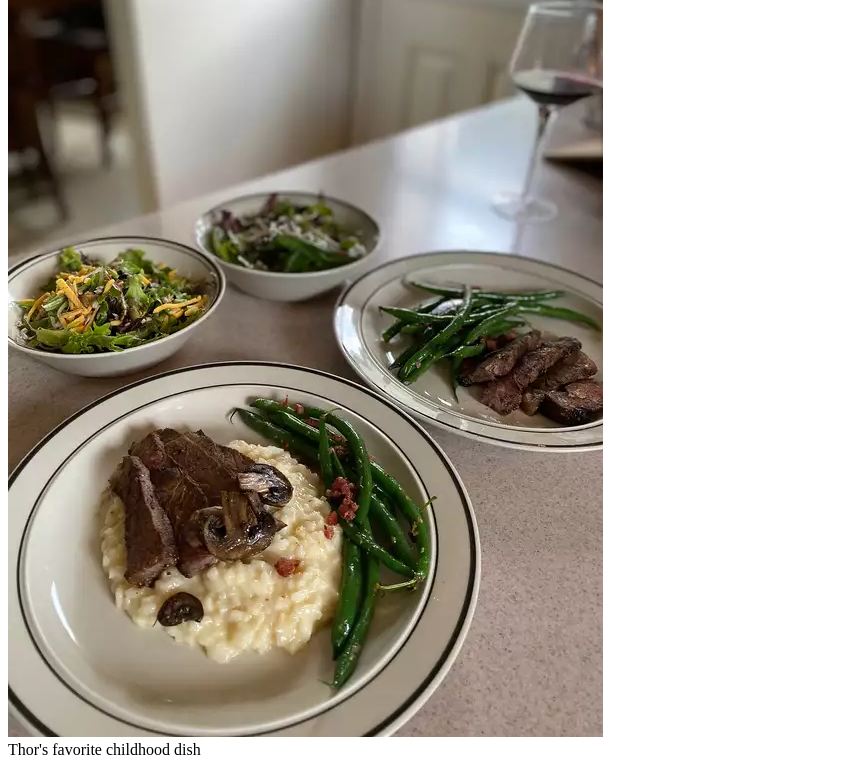
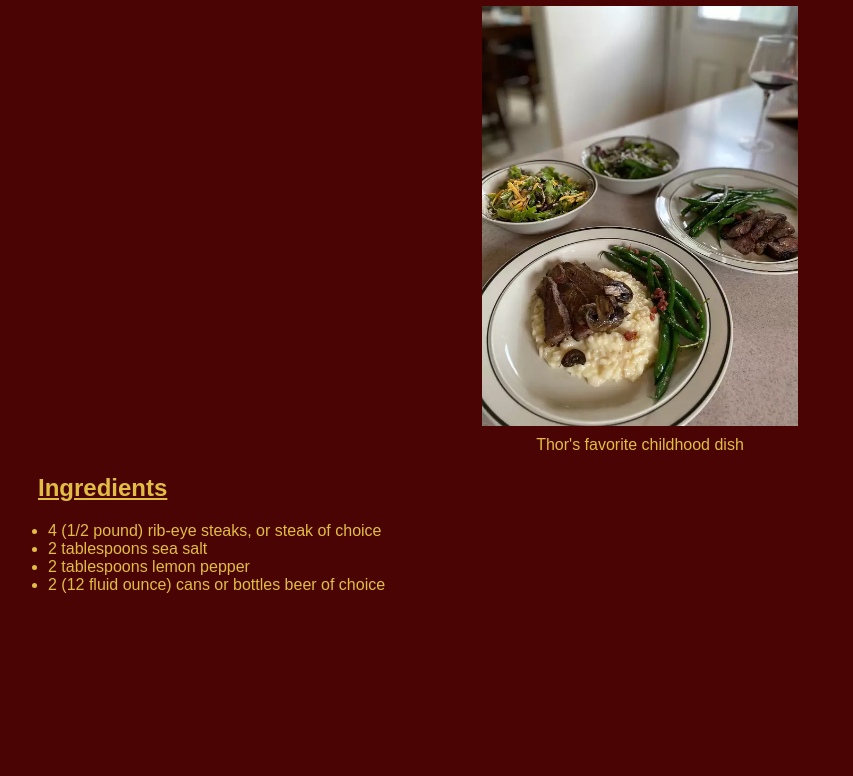
Before and after one commit to chrisFausta/odin-recipes, a plain HTML site: page steak.html in a window 1280 px wide. Shown: the part 180-956 px from the top of the page, without its empty margins (0-853 px from the left). After the commit the page ends 800 px from the top, so only its background shows below. Drawn offline with Linux system fonts and the light colour scheme; files that its build step writes are made by us from their sources.

Commit message:
adds styling to recipe html files and changes image for lasagna.html

```diff
--- a/steak.html
+++ b/steak.html
@@ -5,7 +5,7 @@
     <meta http-equiv="X-UA-Compatible" content="IE=edge">
     <meta name="viewport" content="width=\, initial-scale=1.0">
     <title>Odin's Beer Steak</title>
-    <link href="./recipes.css" rel="stylesheet">
+    <link href="./styles/recipes.css" rel="stylesheet">
 </head>
 <body>
     <header>
--- a/styles/recipes.css
+++ b/styles/recipes.css
@@ -0,0 +1,30 @@
+body {
+    font-family: fantasy, serif;
+    background-color: #4A0404;
+}
+
+h1 {
+    margin-top: 50px;
+}
+
+img {
+    display: block;
+    margin-left: auto;
+    margin-right: auto;
+    padding-bottom: 10px;
+    width: 25%;
+}
+
+h2, h1, li, figcaption, a {
+    text-align: center;
+    text-decoration: none;
+    color: rgb(226, 189, 67);
+}
+li, h2 {
+    text-align: left;
+}
+
+h2 {
+    text-decoration: underline rgb(226, 189, 67);
+    margin-left: 30px;
+}
```
Also changed, not shown: lasagna.html (+1 -1 lines).
